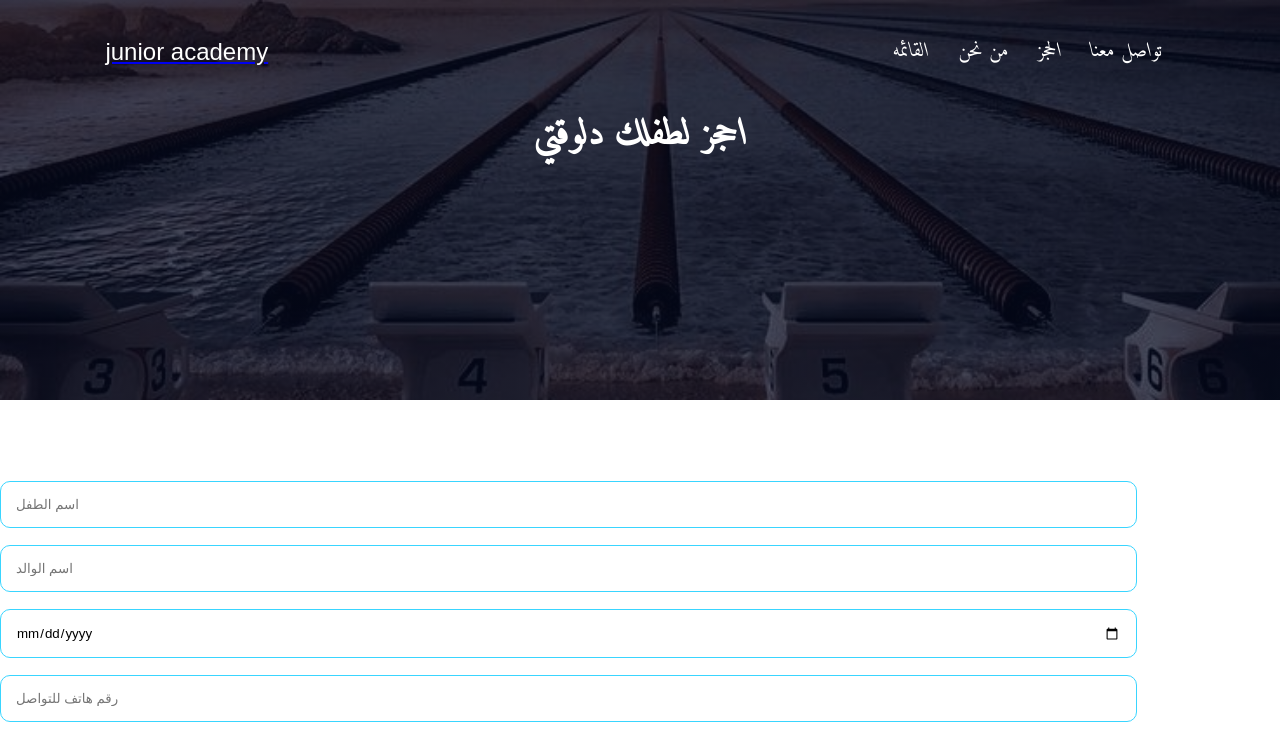
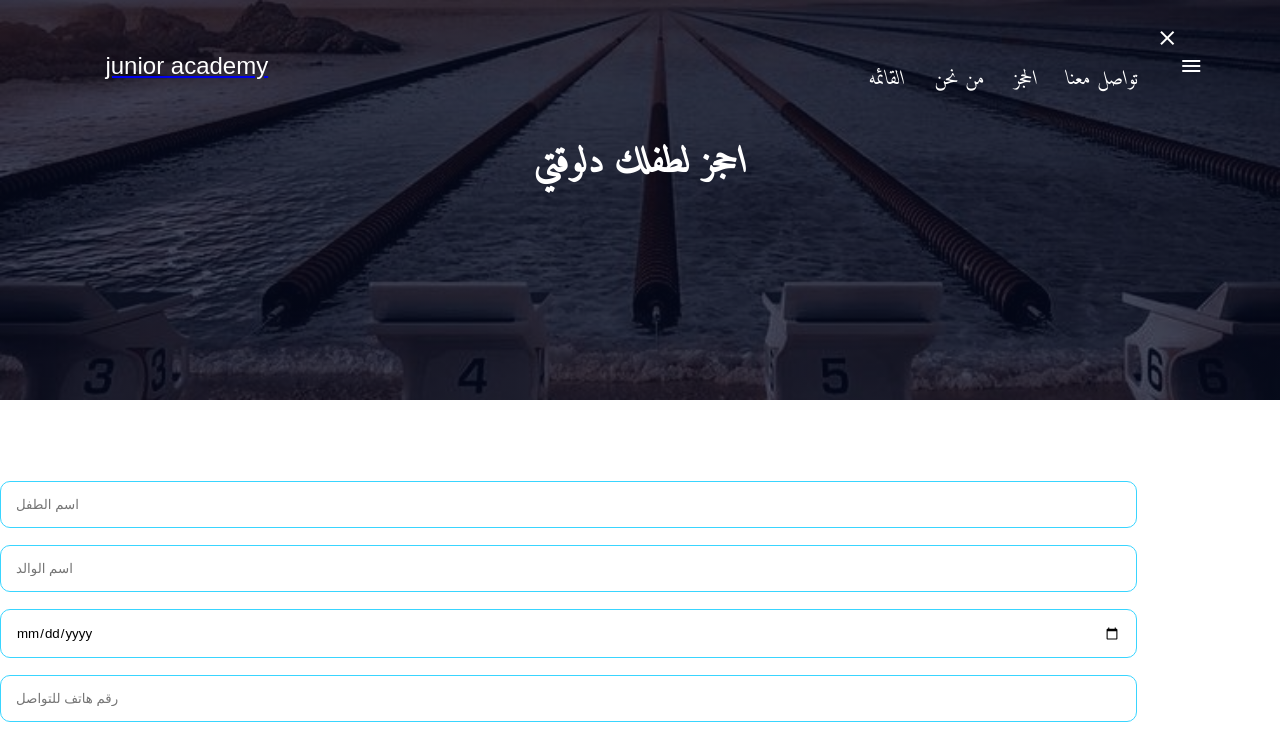
Before and after one commit to mohamed1888m/junior-academy, a plain HTML site: page booked.html in a window 1280 px wide. Shown: the top 736 px of the page. Drawn offline with Linux system fonts and the light colour scheme.

Commit message:
Add files via upload

```diff
--- a/booked.html
+++ b/booked.html
@@ -3,19 +3,22 @@
     <meta name="viewport" content="width=device-width,  initial-scale=1.0">
     <meta http-equiv="Content-Type" content="text/html;charset=UTF-8">
     <title>junior academy</title>
-    <link rel="stylesheet" href="style.css">
     <link rel="preconnect" href="https://fonts.googleapis.com">
 <link rel="preconnect" href="https://fonts.gstatic.com" crossorigin>
 <link href="https://fonts.googleapis.com/css2?family=Amiri:ital@1&display=swap" rel="stylesheet">
-<link rel="stylesheet" href="https://cdn.jsdelivr.net/npm/@fortawesome/fontawesome-free@6.2.1/css/fontawesome.min.css">
+<link href="https://fonts.googleapis.com/icon?family=Material+Icons+Outlined"
+      rel="stylesheet">
+      <link rel="stylesheet" href="style.css">
+
 </head>
 <body>
     <section class="sub-header">
         <nav>
             <a href="index.html"><p>junior academy</p></a>
             <div class="nav-links" id="navlinkes">
-                <i class="fa fa-times" onclick="hidemenu()" ></i>
-                <ul>
+                <span class="material-icons-outlined" onclick="hidemenu()">
+                    close
+                    </span>                <ul>
                     <li><a href="index.html">القائمه</a></li>
                     <li><a href="about.html">من نحن</a></li>
                     <li><a href="booked.html">الحجز</a></li>
@@ -23,8 +26,9 @@
                     <li></li>
                 </ul>
             </div>
-            <i class="fa fa-bars" onclick="showmenu()" ></i>
-
+            <span class="material-icons-outlined" onclick="showmenu()">
+                menu
+                </span>
         </nav>
         <h1>احجز لطفلك دلوقتي</h1>
     </section>
--- a/style.css
+++ b/style.css
@@ -6,7 +6,7 @@
 header {
     min-height: 100vh;
     width: 100%;
-    background-image: linear-gradient(rgba(4,9,30,0.7),rgba(4,9,30,0.7)),url(_.jpeg);
+    background-image: linear-gradient(rgba(4,9,30,0.7),rgba(4,9,30,0.7)),url(mo.jpeg);
     background-size: cover;
     background-position: center;
     position: relative;
@@ -109,7 +109,7 @@ nav .fa {
     z-index: 2;
     transition: 1s;
 }
-nav .fa {
+nav .material-icons-outlined {
     display: block;
     color: #fff;
     margin: 10px;
@@ -246,7 +246,7 @@ h3 {
 .sub-header {
     height: 50vh;
     width: 100%;
-    background-image: linear-gradient(rgba(4,9,30,0.7),rgba(4,9,30,0.7)),url(_.jpeg);
+    background-image: linear-gradient(rgba(4,9,30,0.7),rgba(4,9,30,0.7)),url(mo.jpeg);
     background-position: center;
     background-size: cover;
     text-align: center;
```
Also changed, not shown: about.html (+11 -4 lines), index.html (+10 -6 lines), mo.jpeg (added).
